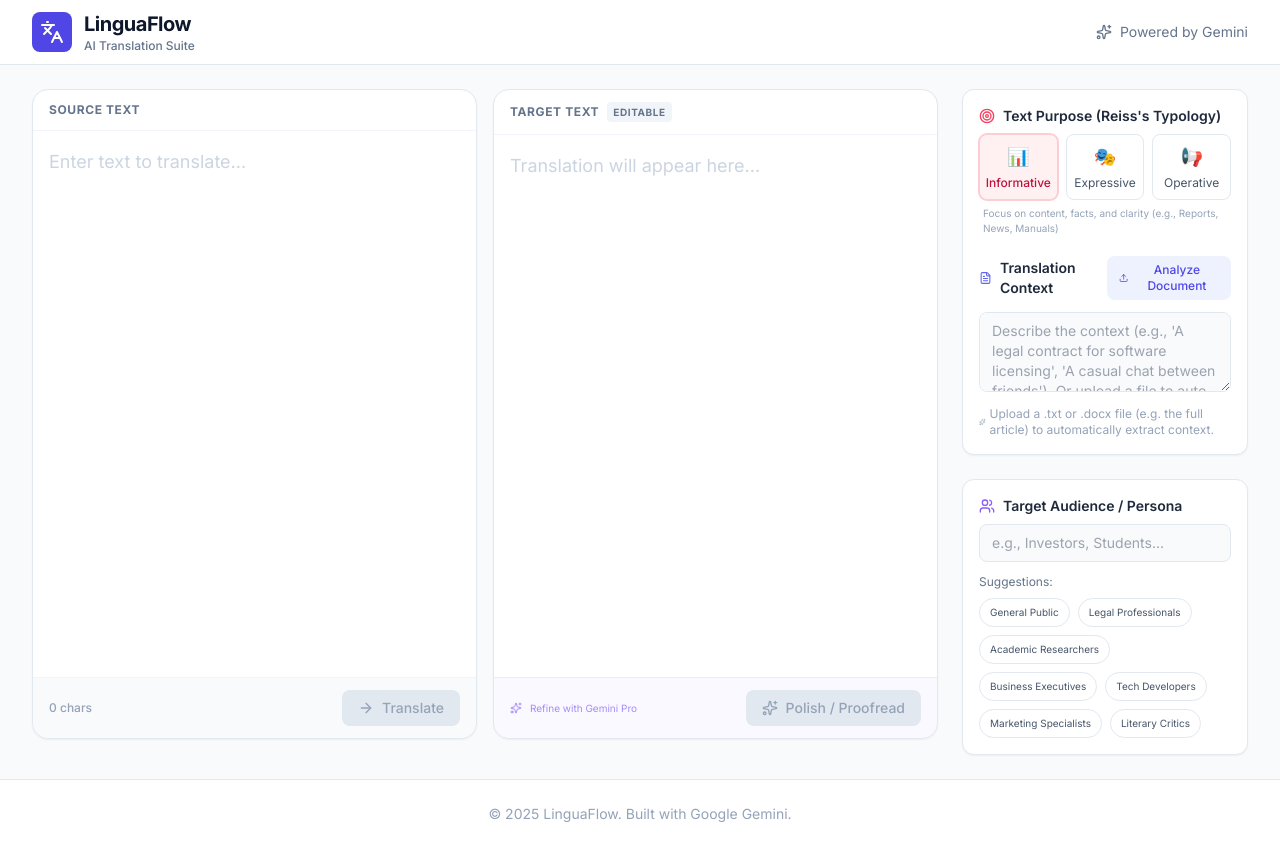
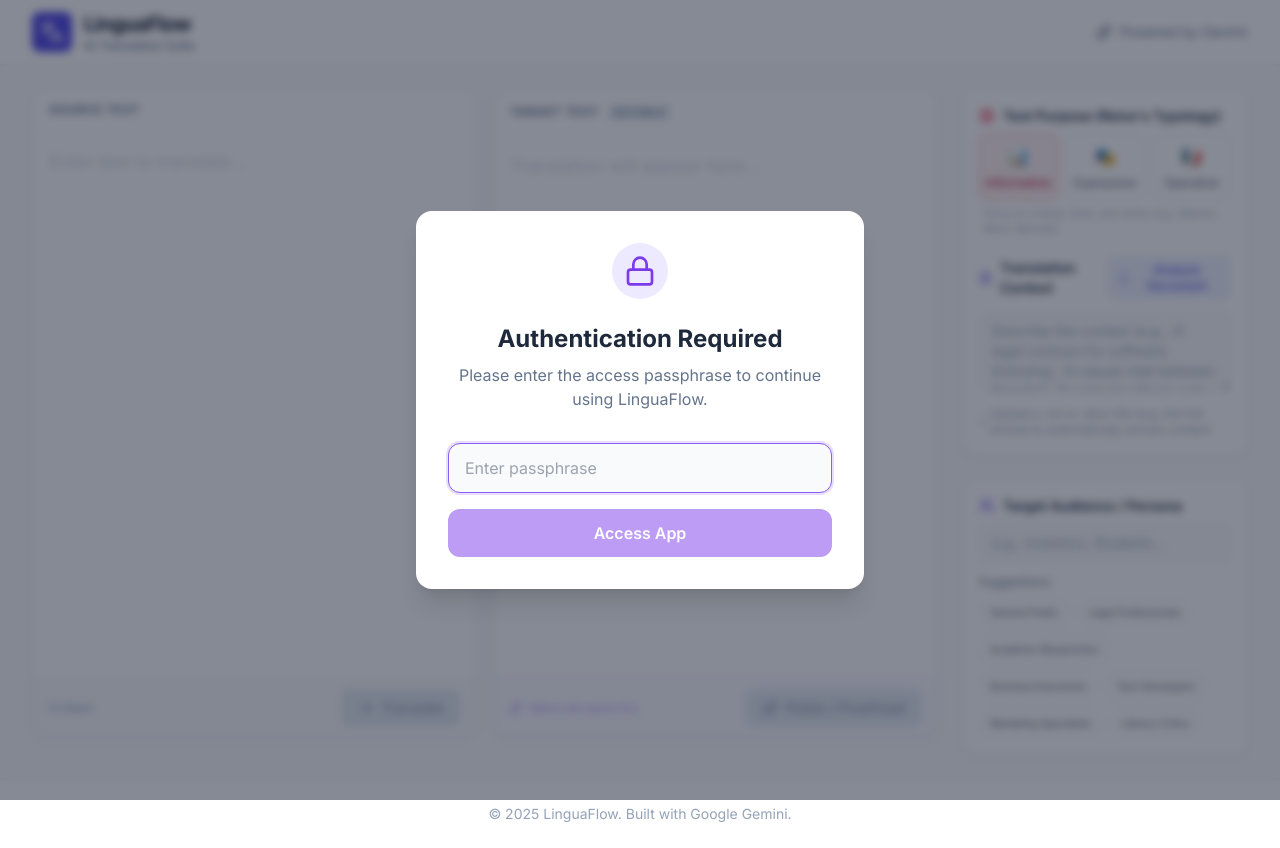
Before and after one commit to aldohemsn/LinguaFlow, a React (Vite) app: page / in a window 1280 px wide. Built offline with nearby package versions, Linux system fonts and the light colour scheme.

Commit message:
feat: Add passphrase authentication

```diff
--- a/App.tsx
+++ b/App.tsx
@@ -2,6 +2,7 @@
 import Header from './components/Header';
 import TranslationArea from './components/TranslationArea';
 import ContextPanel from './components/ContextPanel';
+import PassphraseModal from './components/PassphraseModal';
 import { TranslationMode, TextPurpose } from './types';
 import { generateTranslation } from './services/geminiService';
 import { Users } from 'lucide-react';
@@ -18,6 +19,7 @@
 
 const App: React.FC = () => {
   // State initialization: Try to load from localStorage, otherwise use default
+  const [passphrase, setPassphrase] = useState(() => localStorage.getItem('linguaFlow_passphrase') || '');
   const [sourceText, setSourceText] = useState(() => localStorage.getItem('linguaFlow_sourceText') || '');
   const [targetText, setTargetText] = useState(() => localStorage.getItem('linguaFlow_targetText') || '');
   const [targetAudience, setTargetAudience] = useState(() => localStorage.getItem('linguaFlow_targetAudience') || '');
@@ -31,6 +33,14 @@
   const [error, setError] = useState<string | null>(null);
 
   // Effects to save state to localStorage whenever it changes
+  useEffect(() => {
+    if (passphrase) {
+      localStorage.setItem('linguaFlow_passphrase', passphrase);
+    } else {
+      localStorage.removeItem('linguaFlow_passphrase');
+    }
+  }, [passphrase]);
+
   useEffect(() => {
     localStorage.setItem('linguaFlow_sourceText', sourceText);
   }, [sourceText]);
@@ -66,7 +76,8 @@
         TranslationMode.TRANSLATOR,
         targetAudience,
         context,
-        textPurpose
+        textPurpose,
+        passphrase
       );
       setTargetText(result);
     } catch (err: any) {
@@ -74,7 +85,7 @@
     } finally {
       setIsLoading(false);
     }
-  }, [sourceText, targetAudience, context, textPurpose]);
+  }, [sourceText, targetAudience, context, textPurpose, passphrase]);
 
   // Action 2: Polish (Target -> Target)
   const handlePolishAction = useCallback(async () => {
@@ -90,7 +101,8 @@
         TranslationMode.POLISH,
         targetAudience,
         context,
-        textPurpose
+        textPurpose,
+        passphrase
       );
       setTargetText(result);
     } catch (err: any) {
@@ -98,7 +110,7 @@
     } finally {
       setIsLoading(false);
     }
-  }, [targetText, targetAudience, context, textPurpose]);
+  }, [targetText, targetAudience, context, textPurpose, passphrase]);
 
   const handleClear = useCallback(() => {
     setSourceText('');
@@ -119,6 +131,7 @@
 
   return (
     <div className="min-h-screen bg-slate-50 flex flex-col">
+      {!passphrase && <PassphraseModal onSubmit={setPassphrase} />}
       <Header />
 
       <main className="flex-1 max-w-[1600px] mx-auto w-full px-4 sm:px-6 lg:px-8 py-6">
@@ -149,6 +162,7 @@
                     purpose={textPurpose}
                     onPurposeChange={setTextPurpose}
                     disabled={isLoading}
+                    passphrase={passphrase}
                  />
 
                  {/* Audience Input (Always visible now as it applies to Polishing) */}
--- a/components/ContextPanel.tsx
+++ b/components/ContextPanel.tsx
@@ -10,6 +10,7 @@
   purpose: TextPurpose;
   onPurposeChange: (purpose: TextPurpose) => void;
   disabled?: boolean;
+  passphrase?: string;
 }
 
 const ContextPanel: React.FC<ContextPanelProps> = ({
@@ -17,7 +18,8 @@
   onContextChange,
   purpose,
   onPurposeChange,
-  disabled
+  disabled,
+  passphrase
 }) => {
   const [isInferring, setIsInferring] = useState(false);
   const fileInputRef = useRef<HTMLInputElement>(null);
@@ -35,7 +37,7 @@
       const text = await extractTextFromFile(file);
 
       // 2. Infer context via Gemini
-      const inferredContext = await inferContext(text);
+      const inferredContext = await inferContext(text, passphrase);
 
       onContextChange(inferredContext);
     } catch (err: any) {
--- /dev/null
+++ b/components/PassphraseModal.tsx
@@ -0,0 +1,61 @@
+import React, { useState } from 'react';
+import { Lock } from 'lucide-react';
+
+interface PassphraseModalProps {
+  onSubmit: (passphrase: string) => void;
+}
+
+const PassphraseModal: React.FC<PassphraseModalProps> = ({ onSubmit }) => {
+  const [input, setInput] = useState('');
+
+  const handleSubmit = (e: React.FormEvent) => {
+    e.preventDefault();
+    if (input.trim()) {
+      onSubmit(input.trim());
+    }
+  };
+
+  return (
+    <div className="fixed inset-0 z-50 flex items-center justify-center bg-slate-900/50 backdrop-blur-sm p-4">
+      <div className="bg-white rounded-2xl shadow-xl w-full max-w-md overflow-hidden">
+        <div className="p-8">
+          <div className="flex justify-center mb-6">
+            <div className="p-3 bg-violet-100 rounded-full">
+              <Lock className="w-8 h-8 text-violet-600" />
+            </div>
+          </div>
+
+          <h2 className="text-2xl font-bold text-center text-slate-800 mb-2">
+            Authentication Required
+          </h2>
+          <p className="text-center text-slate-500 mb-8">
+            Please enter the access passphrase to continue using LinguaFlow.
+          </p>
+
+          <form onSubmit={handleSubmit} className="space-y-4">
+            <div>
+              <input
+                type="password"
+                value={input}
+                onChange={(e) => setInput(e.target.value)}
+                placeholder="Enter passphrase"
+                className="w-full px-4 py-3 bg-slate-50 border border-slate-200 rounded-xl focus:ring-2 focus:ring-violet-500/20 focus:border-violet-500 transition-all outline-none"
+                autoFocus
+              />
+            </div>
+
+            <button
+              type="submit"
+              disabled={!input.trim()}
+              className="w-full py-3 px-4 bg-violet-600 hover:bg-violet-700 text-white font-semibold rounded-xl transition-colors disabled:opacity-50 disabled:cursor-not-allowed"
+            >
+              Access App
+            </button>
+          </form>
+        </div>
+      </div>
+    </div>
+  );
+};
+
+export default PassphraseModal;
--- a/services/geminiService.ts
+++ b/services/geminiService.ts
@@ -1,17 +1,23 @@
 import { TranslationMode, TextPurpose } from "../types";
 
-export const inferContext = async (fullText: string): Promise<string> => {
+export const inferContext = async (fullText: string, passphrase?: string): Promise<string> => {
     if (!fullText.trim()) return "";
 
     // Limit text to avoid unnecessary bandwidth, though server limits too.
     const textSample = fullText.slice(0, 50000);
 
+    const headers: HeadersInit = {
+        'Content-Type': 'application/json',
+    };
+
+    if (passphrase) {
+        headers['Authorization'] = `Bearer ${passphrase}`;
+    }
+
     try {
         const response = await fetch('/api/context', {
             method: 'POST',
-            headers: {
-                'Content-Type': 'application/json',
-            },
+            headers,
             body: JSON.stringify({ fullText: textSample }),
         });
 
@@ -33,16 +39,23 @@
   mode: TranslationMode,
   targetAudience?: string,
   context?: string,
-  purpose: TextPurpose = TextPurpose.INFORMATIVE
+  purpose: TextPurpose = TextPurpose.INFORMATIVE,
+  passphrase?: string
 ): Promise<string> => {
   if (!text.trim()) return "";
+
+  const headers: HeadersInit = {
+      'Content-Type': 'application/json',
+  };
+
+  if (passphrase) {
+      headers['Authorization'] = `Bearer ${passphrase}`;
+  }
 
   try {
     const response = await fetch('/api/generate', {
         method: 'POST',
-        headers: {
-            'Content-Type': 'application/json',
-        },
+        headers,
         body: JSON.stringify({
             text,
             mode,
```
Also changed, not shown: 1 other file (tests, documents, lock files or other folders).
